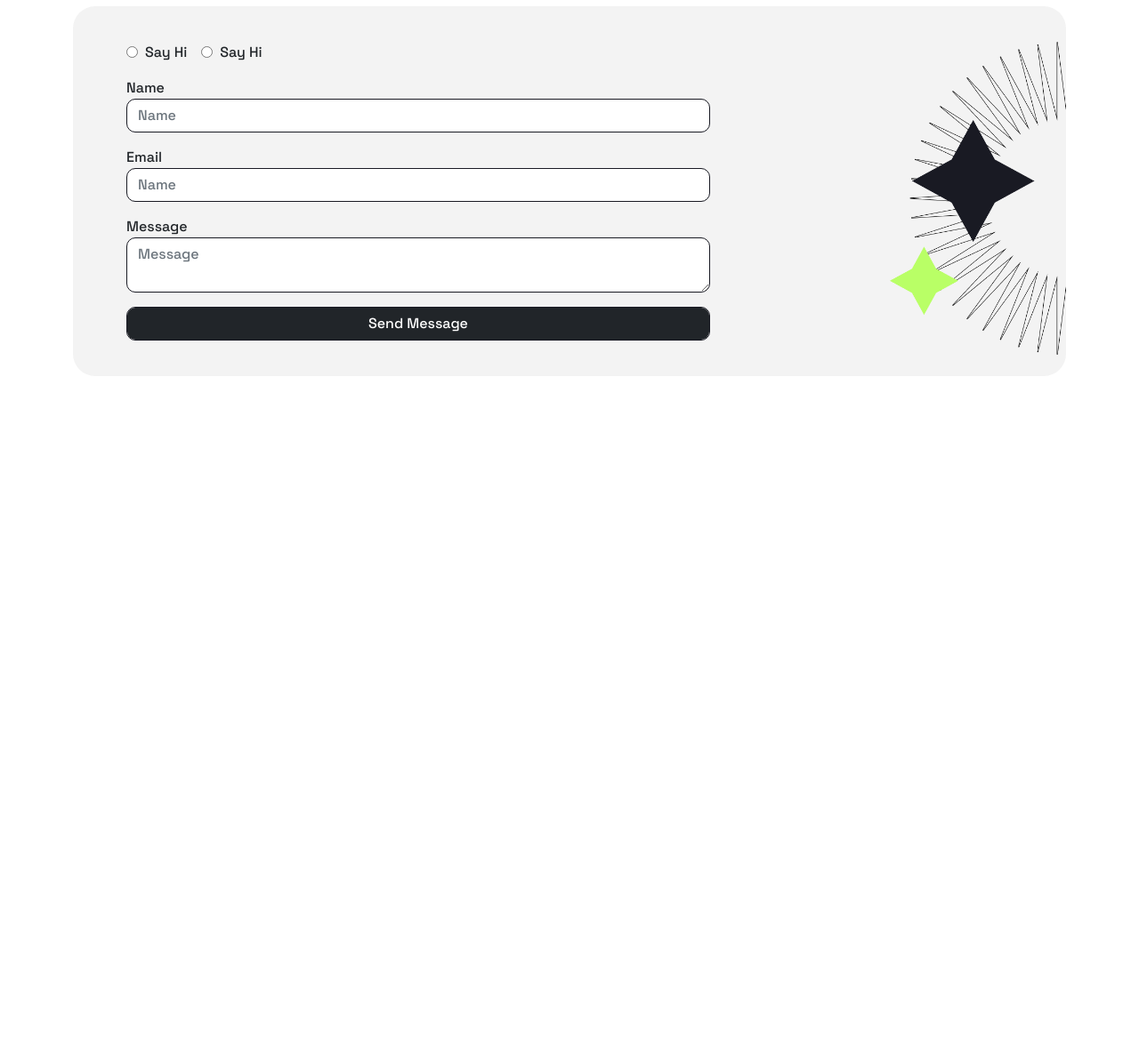
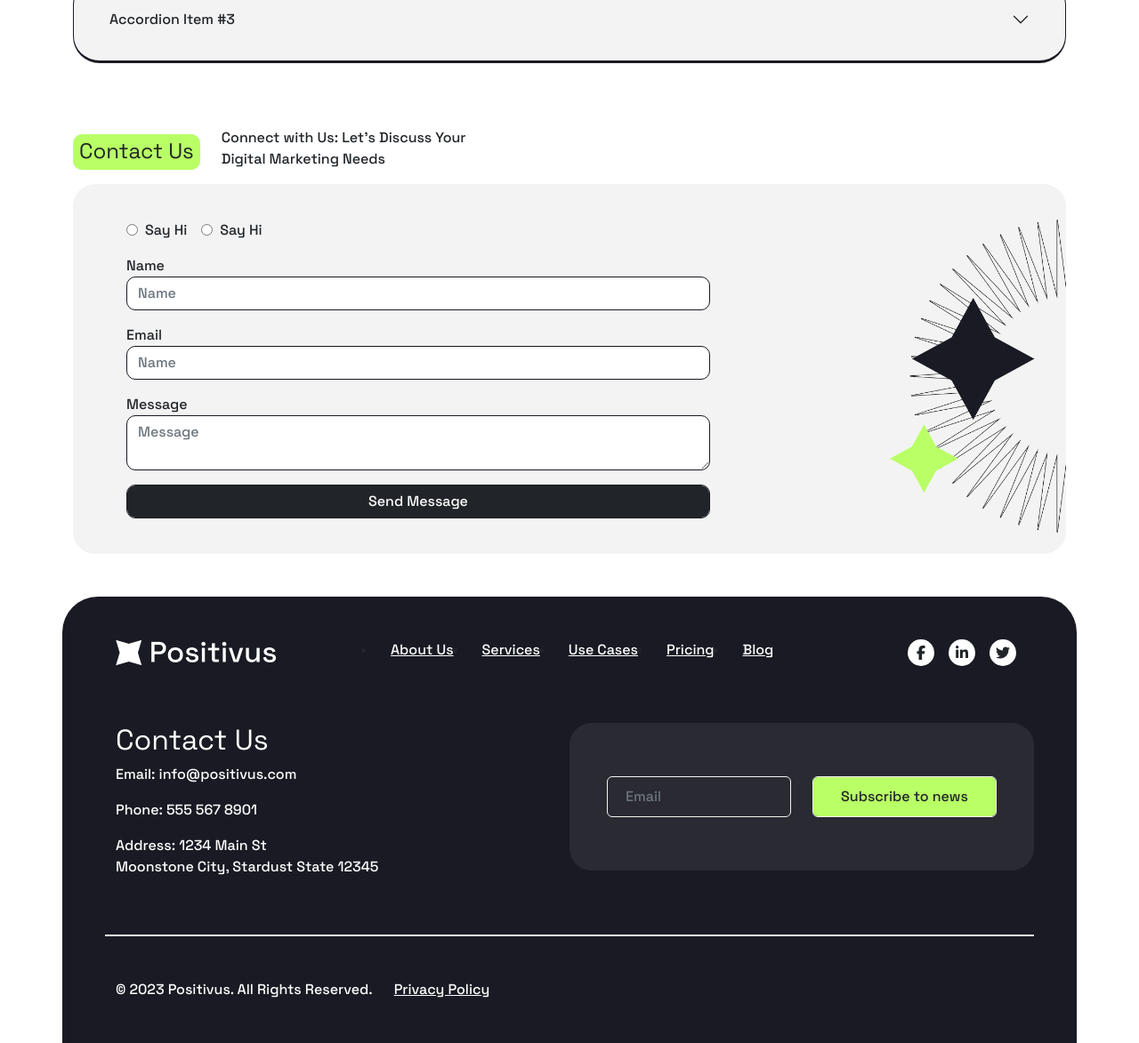
Before and after one commit to codewithshabbir/Positivus, a plain HTML site: page index.html in a window 1280 px wide. Shown: the part 1561-2734 px from the top of the page at 89% size. Before the commit the page ends 2032 px from the top, so only its background shows below. Drawn offline with nearby package versions, Linux system fonts and the light colour scheme.

Commit message:
footer design complete accordian start

```diff
--- a/assets/style.css
+++ b/assets/style.css
@@ -303,6 +303,34 @@ body {
     color: var(--secondary-color);
 }
 
+/* Working Process Start */
+
+.working-process .accordion-item {
+    border: 1px solid var(--secondary-color);
+    border-bottom: 3px solid var(--secondary-color);
+    border-radius: 30px;
+    overflow: hidden;
+    padding: 20px;
+    background-color: var(--body-color);
+}
+
+.working-process .accordion-item .accordion-button {
+    background-color: var(--body-color);
+
+}
+
+.working-process .accordion-item .accordion-collapse.collapse.show {
+    background-color: var(--primary-color);
+}
+.working-process .accordion-item .accordion-collapse.collapse.show ~ .accordion-item {
+    background-color: var(--primary-color); /* Parent element background */
+}
+
+.working-process .accordion-item .accordion-button:focus {
+    box-shadow: none;
+}
+
+
 /* Contact Us Start */
 
 .contact-us  .contact-wrapper{
@@ -327,3 +355,48 @@ body {
     right: -190px;
     width: 400px;
 }
+
+
+/* Footer Start */
+
+footer .row {
+    background-color: var(--secondary-color);
+    border-top-right-radius: 40px;
+    border-top-left-radius: 40px;
+}
+
+footer .social-icons a{
+    display: flex;
+    width: 30px;
+    height: 30px;
+    border-radius: 40px;
+    text-decoration: none;
+    justify-content: center;
+    align-items: center;
+    background-color: white;
+}
+
+footer .social-icons a i {
+    /* padding: 20px; */
+}
+
+footer .subscription {
+    padding: 60px 30px;
+    background: rgba(41, 42, 50, 1);
+    border-radius: 25px;
+}
+
+footer .subscription input, footer .subscription input:focus {
+    background-color: transparent;
+    border: 1px solid var(--body-color);
+    box-shadow: none;
+    padding: 10px 20px;
+}
+
+footer .subscription input[type='submit'] {
+    background-color: var(--primary-color);
+}
+
+footer .footer-info {
+    border-bottom: 2px solid var(--body-color);
+}
--- a/index.html
+++ b/index.html
@@ -151,7 +151,7 @@
                 </div>
                 <div class="row">
                     <div class="accordion mt-5" id="accordionExample">
-                        <div class="accordion-item">
+                        <div class="accordion-item mb-4">
                           <h2 class="accordion-header" id="headingOne">
                             <button class="accordion-button" type="button" data-bs-toggle="collapse" data-bs-target="#collapseOne" aria-expanded="true" aria-controls="collapseOne">
                               Accordion Item #1
@@ -163,7 +163,7 @@
                             </div>
                           </div>
                         </div>
-                        <div class="accordion-item">
+                        <div class="accordion-item mb-4">
                           <h2 class="accordion-header" id="headingTwo">
                             <button class="accordion-button collapsed" type="button" data-bs-toggle="collapse" data-bs-target="#collapseTwo" aria-expanded="false" aria-controls="collapseTwo">
                               Accordion Item #2
@@ -175,7 +175,7 @@
                             </div>
                           </div>
                         </div>
-                        <div class="accordion-item">
+                        <div class="accordion-item mb-4">
                           <h2 class="accordion-header" id="headingThree">
                             <button class="accordion-button collapsed" type="button" data-bs-toggle="collapse" data-bs-target="#collapseThree" aria-expanded="false" aria-controls="collapseThree">
                               Accordion Item #3
@@ -247,6 +247,82 @@
         </footer>
       </main>
 
+      <footer>
+        <div class="container">
+          <div class="row p-5">
+            <div class="col-lg-12">
+                <div class="row">
+                  <div class="col-lg-3">
+                    <img src="./assets/images/footer-logo.png" alt="">
+                  </div>
+                  <div class="col-lg-6">
+                    <ul class="d-flex">
+                      <li>
+                        <a class="text-white px-3" href="#">About Us</a>
+                      </li>
+                      <li>
+                        <a class="text-white px-3" href="#">Services</a>
+                      </li>
+                      <li>
+                        <a class="text-white px-3" href="#">Use Cases</a>
+                      </li>
+                      <li>
+                        <a class="text-white px-3" href="#">Pricing</a>
+                      </li>
+                      <li>
+                        <a class="text-white px-3" href="#">Blog</a>
+                      </li>
+                    </ul>
+                  </div>
+                  <div class="col-lg-3 social-icons">
+                    <ul class="d-flex justify-content-end">
+                      <li class="list-unstyled px-2">
+                        <a href="#">
+                          <i class="fa-brands text-dark fa-facebook-f"></i>
+                        </a>
+                      </li>
+                      <li class="list-unstyled px-2">
+                        <a href="#">
+                          <i class="fa-brands text-dark fa-linkedin-in"></i>
+                        </a>
+                      </li>
+                      <li class="list-unstyled px-2">
+                        <a href="#">
+                          <i class="fa-brands text-dark fa-twitter"></i>
+                        </a>
+                      </li>
+                    </ul>
+                  </div>
+                </div>
+                <div class="row py-5 footer-info">
+                  <div class="col-lg-6">
+                    <h2 class="text-white">Contact Us</h3>
+                    <p class="text-white">Email: <a class="text-white text-decoration-none" href="mailto:info@positivus.com">info@positivus.com</a></p>
+                    <p class="text-white">Phone: <a class="text-white text-decoration-none" href="tel:5555678901">555 567 8901</a></p>
+                    <p class="text-white">Address: 1234 Main St <br>
+                    Moonstone City, Stardust State 12345</p>
+                  </div>
+                  <div class="col-lg-6">
+                    <div class="row subscription">
+                      <div class="col-lg-6">
+                        <input class="form-control" placeholder="Email" type="email">
+                      </div>
+                      <div class="col-lg-6">
+                        <input class="form-control" type="submit" value="Subscribe to news">
+                      </div>
+                    </div>
+                  </div>
+                </div>
+                <div class="row pt-5">
+                  <div class="col-lg-12 d-flex">
+                    <p class="text-white mb-0">© 2023 Positivus. All Rights Reserved.</p>
+                    <a class="text-white ps-4" href="#">Privacy Policy</a>
+                  </div>
+                </div>
+            </div>
+          </div>
+        </div>
+      </footer>
     <script src="https://cdn.jsdelivr.net/npm/bootstrap@5.2.3/dist/js/bootstrap.bundle.min.js" integrity="sha384-kenU1KFdBIe4zVF0s0G1M5b4hcpxyD9F7jL+jjXkk+Q2h455rYXK/7HAuoJl+0I4" crossorigin="anonymous"></script>
     <script src="./assets/script.js"></script>
   </body>
```
Also changed, not shown: assets/images/footer-logo.png (renamed from assets/images/footer logo.png).
